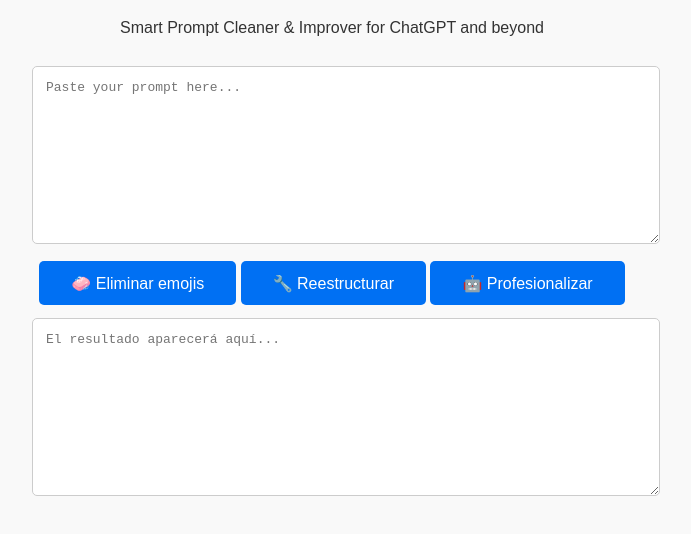
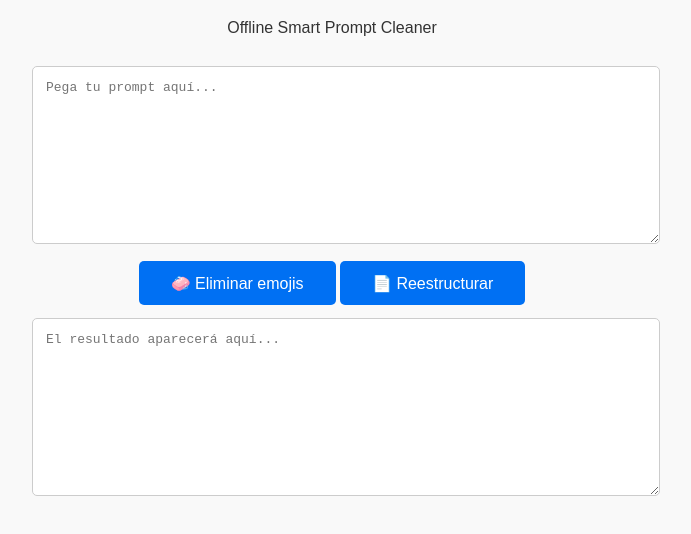
Before and after one commit to vilafox125/CleanPromt-Pro2.0, a plain HTML site: page index.html in a window 1280 px wide. Shown: the part 188-722 px from the top of the page, without its empty margins (308-999 px from the left). Drawn offline with Linux system fonts and the light colour scheme.

Commit message:
Update index.html

```diff
--- a/index.html
+++ b/index.html
@@ -8,16 +8,15 @@
 </head>
 <body>
   <div class="container">
-    <img src="robot.png" alt="Logo" class="logo" />
+    <img src="robot.png" alt="Logo" class="logo"/>
     <h1>CleanPromt</h1>
-    <p>Smart Prompt Cleaner & Improver for ChatGPT and beyond</p>
-    <textarea id="inputText" placeholder="Paste your prompt here..."></textarea>
-    <div>
+    <p>Offline Smart Prompt Cleaner</p>
+    <textarea id="inputText" placeholder="Pega tu prompt aquí..."></textarea>
+    <div class="button-group">
       <button id="cleanBtn">🧼 Eliminar emojis</button>
-      <button id="restructureBtn">🔧 Reestructurar</button>
-      <button id="professionalizeBtn">🤖 Profesionalizar</button>
+      <button id="restructureBtn">📄 Reestructurar</button>
     </div>
-    <textarea id="outputText" placeholder="El resultado aparecerá aquí..."></textarea>
+    <textarea id="outputText" placeholder="El resultado aparecerá aquí..." contenteditable="true"></textarea>
   </div>
   <script src="script.js"></script>
 </body>
```
